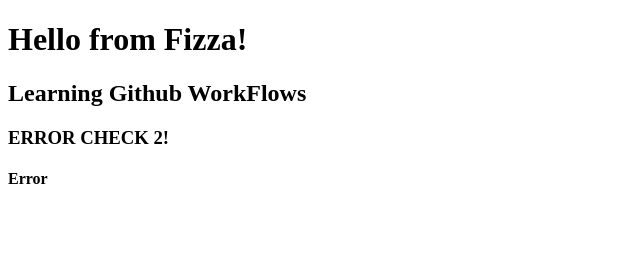
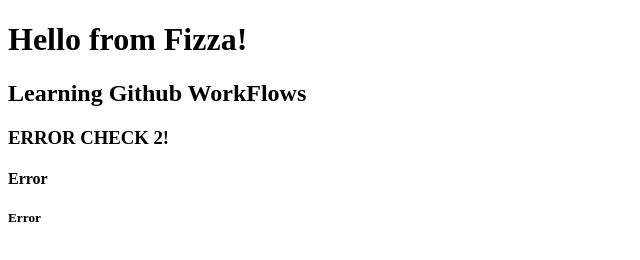
Before and after one commit to FizzaMubeen/HelloWorld, a plain HTML site: page index.html in a window 1280 px wide. Shown: the full height of the page, 0-640 px from the left. Drawn offline with Linux system fonts and the light colour scheme.

Commit message:
Updated Index.html

```diff
--- a/index.html
+++ b/index.html
@@ -11,6 +11,7 @@
         <h2>Learning Github WorkFlows</h2>
         <h3>ERROR CHECK 2!</h3>
         <h4>Error</h4>
+        <h5>Error</h5>
     </div>
 </body>
 </html>
```
